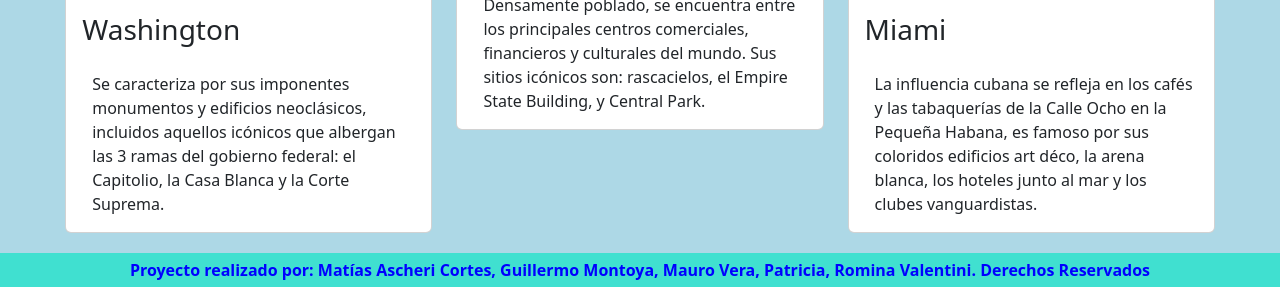
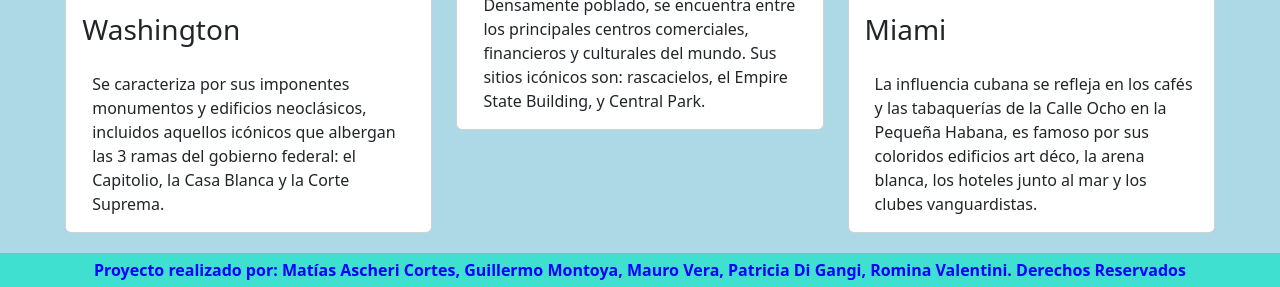
Before and after one commit to RominaValentini/ProyectoJava, a plain HTML site: page index.html in a window 1280 px wide. Shown: the part 1811-2098 px from the top of the page. Drawn offline with nearby package versions, Linux system fonts and the light colour scheme.

Commit message:
Update index.html

```diff
--- a/index.html
+++ b/index.html
@@ -152,7 +152,7 @@
     <script src="https://cdn.jsdelivr.net/npm/bootstrap@5.3.3/dist/js/bootstrap.bundle.min.js"
         integrity="sha384-YvpcrYf0tY3lHB60NNkmXc5s9fDVZLESaAA55NDzOxhy9GkcIdslK1eN7N6jIeHz"
         crossorigin="anonymous"></script>
-<footer> Proyecto realizado por: Matías Ascheri Cortes, Guillermo Montoya, Mauro Vera, Patricia, Romina Valentini. Derechos Reservados</footer>
+<footer> Proyecto realizado por: Matías Ascheri Cortes, Guillermo Montoya, Mauro Vera, Patricia Di Gangi, Romina Valentini. Derechos Reservados</footer>
 </body>
 
 </html>
```
